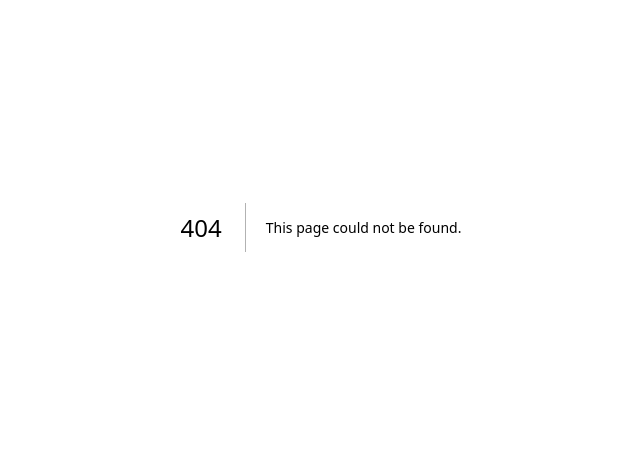
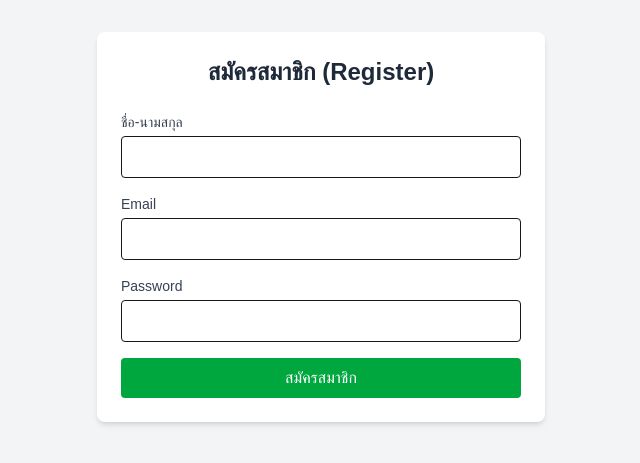
Before and after one commit to nonchayano68-maker/ud-smart-rental, a Next.js app: page /register in a window 1280 px wide. Before the commit this address had no page. Shown: the part 173-636 px from the top of the page, without its empty margins (319-959 px from the left). Built offline with nearby package versions, Linux system fonts and the light colour scheme.

Commit message:
Update home page and complete project setup

```diff
--- /dev/null
+++ b/app/dashboard/page.tsx
@@ -0,0 +1,31 @@
+"use client";
+
+import { useRouter } from "next/navigation";
+
+export default function DashboardPage() {
+  const router = useRouter();
+
+  const handleLogout = () => {
+    localStorage.removeItem("token");
+    router.push("/login");
+  };
+
+  return (
+    <div className="min-h-screen bg-gray-50 p-8">
+      <div className="mx-auto max-w-4xl rounded-lg bg-white p-6 shadow">
+        <div className="flex items-center justify-between border-b pb-4">
+          <h1 className="text-2xl font-bold text-gray-800">Dashboard</h1>
+          <button
+            onClick={handleLogout}
+            className="rounded bg-red-500 px-4 py-2 text-white hover:bg-red-600"
+          >
+            ออกจากระบบ
+          </button>
+        </div>
+        <div className="mt-6">
+          <p className="text-gray-600">ยินดีต้อนรับเข้าสู่ระบบ UD Smart Rental</p>
+        </div>
+      </div>
+    </div>
+  );
+}
--- a/app/page.tsx
+++ b/app/page.tsx
@@ -1,69 +1,29 @@
-import Image from "next/image";
+import Link from "next/link";
 
 export default function Home() {
   return (
-    <div className="flex flex-col flex-1 items-center justify-center bg-zinc-50 font-sans dark:bg-black">
-      <main className="flex flex-1 w-full max-w-3xl flex-col items-center justify-between py-32 px-16 bg-white dark:bg-black sm:items-start">
-        <Image
-          className="dark:invert h-5 w-[100px]"
-          src="/next.svg"
-          alt="Next.js logo"
-          width={100}
-          height={20}
-          priority
-        />
-        <div className="flex flex-col items-center gap-6 text-center sm:items-start sm:text-left">
-          <h1 className="max-w-xs text-3xl font-semibold leading-10 tracking-tight text-black dark:text-zinc-50">
-            To get started, edit the{" "}
-            <code className="rounded bg-black/[.06] px-1.5 py-0.5 font-mono text-[0.9em] dark:bg-white/[.08]">
-              page.tsx
-            </code>{" "}
-            file.
-          </h1>
-          <p className="max-w-md text-lg leading-8 text-zinc-600 dark:text-zinc-400">
-            Looking for a starting point or more instructions? Head over to{" "}
-            <a
-              href="https://vercel.com/templates?framework=next.js&utm_source=create-next-app&utm_medium=appdir-template-tw&utm_campaign=create-next-app"
-              className="font-medium text-zinc-950 dark:text-zinc-50"
-            >
-              Templates
-            </a>{" "}
-            or the{" "}
-            <a
-              href="https://nextjs.org/learn?utm_source=create-next-app&utm_medium=appdir-template-tw&utm_campaign=create-next-app"
-              className="font-medium text-zinc-950 dark:text-zinc-50"
-            >
-              Learning
-            </a>{" "}
-            center.
-          </p>
-        </div>
-        <div className="flex flex-col gap-4 text-base font-medium sm:flex-row">
-          <a
-            className="flex h-12 w-full items-center justify-center gap-2 rounded-full bg-foreground px-5 text-background transition-colors hover:bg-[#383838] dark:hover:bg-[#ccc] md:w-[158px]"
-            href="https://vercel.com/new?utm_source=create-next-app&utm_medium=appdir-template-tw&utm_campaign=create-next-app"
-            target="_blank"
-            rel="noopener noreferrer"
-          >
-            <Image
-              className="dark:invert h-[14px] w-4"
-              src="/vercel.svg"
-              alt="Vercel logomark"
-              width={16}
-              height={14}
-            />
-            Deploy Now
-          </a>
-          <a
-            className="flex h-12 w-full items-center justify-center rounded-full border border-solid border-black/[.08] px-5 transition-colors hover:border-transparent hover:bg-black/[.04] dark:border-white/[.145] dark:hover:bg-[#1a1a1a] md:w-[158px]"
-            href="https://nextjs.org/docs?utm_source=create-next-app&utm_medium=appdir-template-tw&utm_campaign=create-next-app"
-            target="_blank"
-            rel="noopener noreferrer"
-          >
-            Documentation
-          </a>
-        </div>
-      </main>
-    </div>
+    <main
+      style={{
+        maxWidth: "500px",
+        margin: "80px auto",
+        textAlign: "center",
+      }}
+    >
+      <h1>UD Smart Rental</h1>
+
+      <p>ระบบจัดการเช่าอุปกรณ์</p>
+
+      <div style={{ marginTop: "30px" }}>
+        <Link href="/login">
+          <button>เข้าสู่ระบบ</button>
+        </Link>
+
+        {" "}
+
+        <Link href="/register">
+          <button>สมัครสมาชิก</button>
+        </Link>
+      </div>
+    </main>
   );
 }
--- /dev/null
+++ b/app/register/page.tsx
@@ -0,0 +1,82 @@
+"use client";
+
+import { useState } from "react";
+import { useRouter } from "next/navigation";
+
+export default function RegisterPage() {
+  const router = useRouter();
+  const [form, setForm] = useState({ name: "", email: "", password: "" });
+  const [error, setError] = useState("");
+
+  const handleSubmit = async (e: React.FormEvent) => {
+    e.preventDefault();
+    setError("");
+
+    const res = await fetch("/api/auth/register", {
+      method: "POST",
+      headers: { "Content-Type": "application/json" },
+      body: JSON.stringify(form),
+    });
+
+    if (res.ok) {
+      alert("สมัครสมาชิกสำเร็จ!");
+      router.push("/login");
+    } else {
+      const data = await res.json();
+      setError(data.message || "เกิดข้อผิดพลาดในการสมัครสมาชิก");
+    }
+  };
+
+  return (
+    <div className="flex min-h-screen items-center justify-center bg-gray-100 p-4">
+      <div className="w-full max-w-md rounded-lg bg-white p-6 shadow-md">
+        <h1 className="mb-6 text-center text-2xl font-bold text-gray-800">
+          สมัครสมาชิก (Register)
+        </h1>
+        {error && (
+          <div className="mb-4 rounded bg-red-100 p-3 text-sm text-red-600">
+            {error}
+          </div>
+        )}
+        <form onSubmit={handleSubmit} className="space-y-4">
+          <div>
+            <label className="block text-sm font-medium text-gray-700">ชื่อ-นามสกุล</label>
+            <input
+              type="text"
+              required
+              className="mt-1 w-full rounded border p-2 focus:outline-none focus:ring-2 focus:ring-blue-500"
+              value={form.name}
+              onChange={(e) => setForm({ ...form, name: e.target.value })}
+            />
+          </div>
+          <div>
+            <label className="block text-sm font-medium text-gray-700">Email</label>
+            <input
+              type="email"
+              required
+              className="mt-1 w-full rounded border p-2 focus:outline-none focus:ring-2 focus:ring-blue-500"
+              value={form.email}
+              onChange={(e) => setForm({ ...form, email: e.target.value })}
+            />
+          </div>
+          <div>
+            <label className="block text-sm font-medium text-gray-700">Password</label>
+            <input
+              type="password"
+              required
+              className="mt-1 w-full rounded border p-2 focus:outline-none focus:ring-2 focus:ring-blue-500"
+              value={form.password}
+              onChange={(e) => setForm({ ...form, password: e.target.value })}
+            />
+          </div>
+          <button
+            type="submit"
+            className="w-full rounded bg-green-600 py-2 text-white hover:bg-green-700"
+          >
+            สมัครสมาชิก
+          </button>
+        </form>
+      </div>
+    </div>
+  );
+}
```
